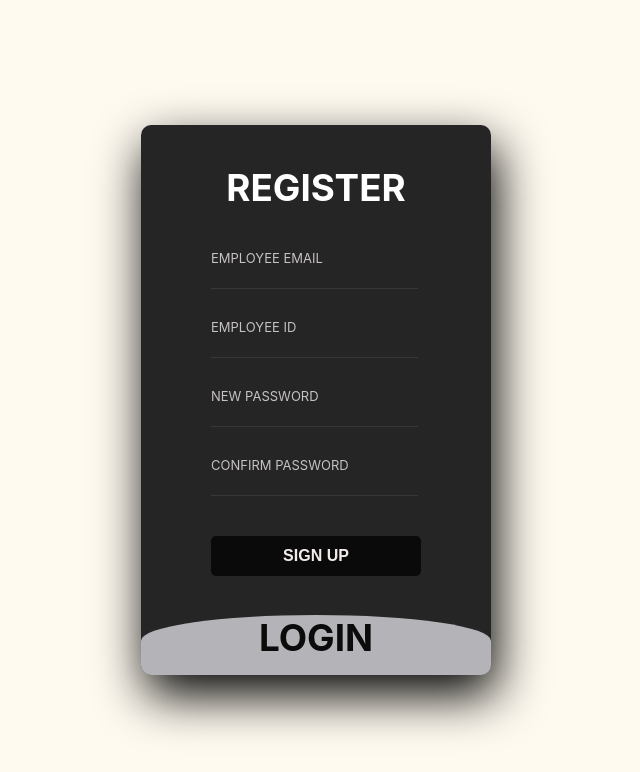
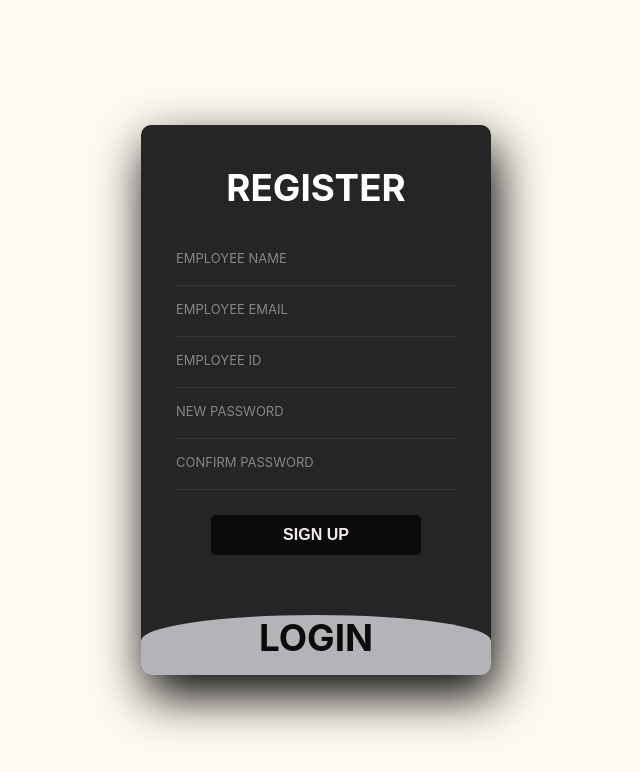
Before and after one commit to Varun-taneja/ATM-Banking-System-T1-Batch9, a React (Create React App) app in the folder bank-client/: page / in a window 1280 px wide. Shown: the top 772 px of the page, without its empty margins (324-964 px from the left). Built offline with nearby package versions, Linux system fonts and the light colour scheme.

Commit message:
added toastify

```diff
--- a/bank-client/package.json
+++ b/bank-client/package.json
@@ -18,6 +18,7 @@
     "react-router": "^6.14.2",
     "react-router-dom": "^6.14.2",
     "react-scripts": "5.0.1",
+    "react-toastify": "^9.1.3",
     "web-vitals": "^2.1.4"
   },
   "scripts": {
--- a/bank-client/src/Login.css
+++ b/bank-client/src/Login.css
@@ -31,7 +31,7 @@
 
 .user-box {
     position: relative;
-    width: 60%;
+    width: 80%;
     margin: 0px auto;
 }
 
@@ -79,16 +79,17 @@
     top: 0px;
     left: 0px;
     font-size: 13px;
-    color: #c6c2c2;
+    color: #868686;
     pointer-events: none;
     transition: .5s;
 }
 
 .user-box input {
     padding: 10px 0;
-    font-size: 16px;
-    color: #2e2b2b;
-    margin-bottom: 30px;
+    width: 100%;
+    font-size: 13px;
+    color: #eee3e3;
+    margin-bottom: 15px;
     border: none;
     border-bottom: 1px solid #3b3737;
     outline: none;
@@ -97,9 +98,9 @@
 
 .user-box input:focus~label,
 .user-box input:valid~label {
-    top: -20px;
+    top: -17px;
     left: 0;
-    color: #2c2c28;
+    color: #e7e7e5;
     font-size: 12px;
     font-weight: bold;
 }
--- a/bank-client/src/components/Snavbar.js
+++ b/bank-client/src/components/Snavbar.js
@@ -47,8 +47,8 @@ const Snavbar = () => {
               <CDBSidebarMenuItem icon="chart-line">Customer Transaction Details</CDBSidebarMenuItem>
             </NavLink>
 
-            <NavLink exact to="/hero404" target="_blank" activeClassName="activeClicked">
-              <CDBSidebarMenuItem icon="exclamation-circle">LOGOUT</CDBSidebarMenuItem>
+            <NavLink exact to="/" target="_blank" activeClassName="activeClicked">
+              <CDBSidebarMenuItem icon="exclamation-circle" onClick={()=>localStorage.removeItem("token")}>LOGOUT</CDBSidebarMenuItem>
             </NavLink>
           </CDBSidebarMenu>
         </CDBSidebarContent>
--- a/bank-client/src/pages/Login.js
+++ b/bank-client/src/pages/Login.js
@@ -2,8 +2,11 @@ import "../Login.css";
 import React, { useRef, useState } from "react"
 import axios from 'axios'
 import { useNavigate } from "react-router-dom"
+import { ToastContainer, toast } from 'react-toastify';
+import 'react-toastify/dist/ReactToastify.css';
 
 function Login({setToken}) {
+    const nameRef = useRef()
     const emailRef = useRef()
     const idRef = useRef()
     const passwordRef = useRef()
@@ -21,11 +24,32 @@ function Login({setToken}) {
 
         try {
             setLoading(true)
+            const regData={
+                id:parseInt(idRef.current.value),
+                name:nameRef.current.value,
+                password:passwordRef.current.value,
+                email:emailRef.current.value
+            }
+            console.log(regData)
+            const res = await axios.post('http://localhost:30140/api/Auth/AddAdmin', regData);
+            toast.success('Registration Successfull!', {
+                position: "top-center",
+                autoClose: 5000,
+                hideProgressBar: false,
+                closeOnClick: true,
+                pauseOnHover: true,
+                draggable: true,
+                progress: undefined,
+                theme: "dark",
+                });
+            idRef.current.value="";
+            nameRef.current.value="";
+            emailRef.current.value="";
+            passwordConfirmRef.current.value="";
+            passwordRef.current.value="";
             // navigate("/")
         } catch (err) {
-            alert(err.message.substring(
-                err.message.indexOf(":") + 1,
-                err.message.lastIndexOf("(")))
+            console.log(err)
         }
 
         setLoading(false)
@@ -37,7 +61,7 @@ function Login({setToken}) {
         try {
             setLoading(true)
             const loginData = {
-                userName: loginEmailRef.current.value,
+                email: loginEmailRef.current.value,
                 password: loginPasswordRef.current.value
             }
             const res = await axios.post("http://localhost:30140/api/Auth",loginData,{
@@ -64,12 +88,17 @@ function Login({setToken}) {
     return (
         <div>
             {/* <h3 style={{color:'black'}}>ATM Banking System</h3> */}
+            <ToastContainer />
             <div className="Authentication">
                 <div className="main">
                     <input type="checkbox" id="chk" />
                     <div className="signup">
                         <form onSubmit={handleSignUp}>
                             <label for="chk" className="sig">REGISTER</label>
+                            <div className="user-box">
+                                <input type="text" title="Name" ref={nameRef} required />
+                                <label>EMPLOYEE NAME</label>
+                            </div>
                             <div className="user-box">
                                 <input type="text" title="Email" ref={emailRef} required />
                                 <label>EMPLOYEE EMAIL</label>
@@ -94,8 +123,8 @@ function Login({setToken}) {
                         <form onSubmit={handleLogin}>
                             <label for="chk" className="log">LOGIN</label>
                             <div className="user-box">
-                                <input type="text" title="Enter Username" ref={loginEmailRef}  required />
-                                <label>USERNAME</label>
+                                <input type="text" title="Enter Email" ref={loginEmailRef}  required />
+                                <label>Email</label>
                             </div>
                             <div className="user-box">
                                 <input type="password" title="Enter password" ref={loginPasswordRef}  required />
```
Also changed, not shown: 1 other file (tests, documents, lock files or other folders).
